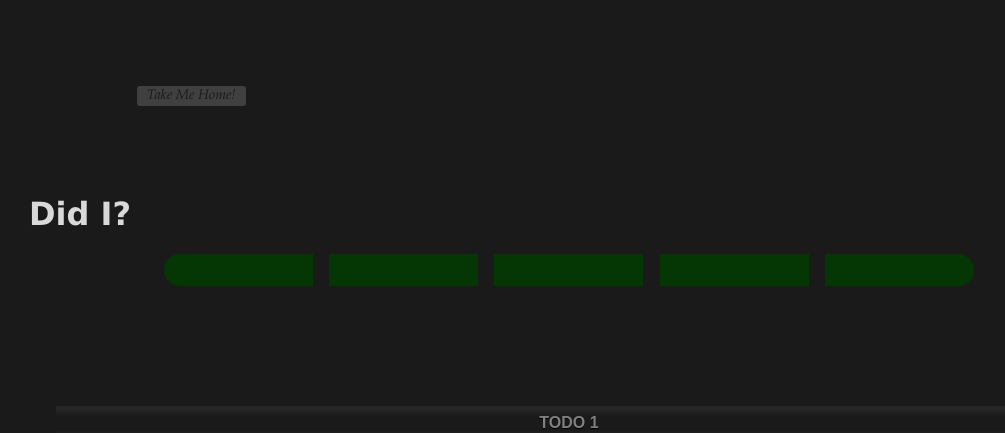
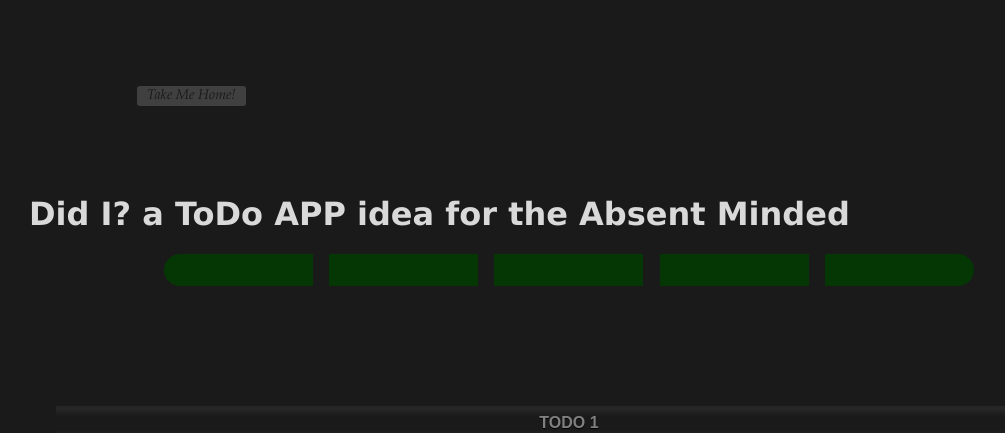
Before and after one commit to danferth/breadBoard, a PHP site: page /didI.php in a window 1280 px wide. Shown: the part 136-569 px from the top of the page, without its empty margins (71-1076 px from the left). Run offline with PHP 8.4, Linux system fonts and the light colour scheme.

Commit message:
changed didI title

```diff
--- a/didI.php
+++ b/didI.php
@@ -9,7 +9,7 @@ $extraCSS = "css_didI.css";
 //Extra Classes to div.taco
 $tacoExtraClasses = "";
 //main <h1>
-$heading = "Did I?";
+$heading = "Did I? a ToDo APP idea for the Absent Minded";
 //name of file for main content
 $content = "p_didI.php";
 //jQuery at bottom of page
```
